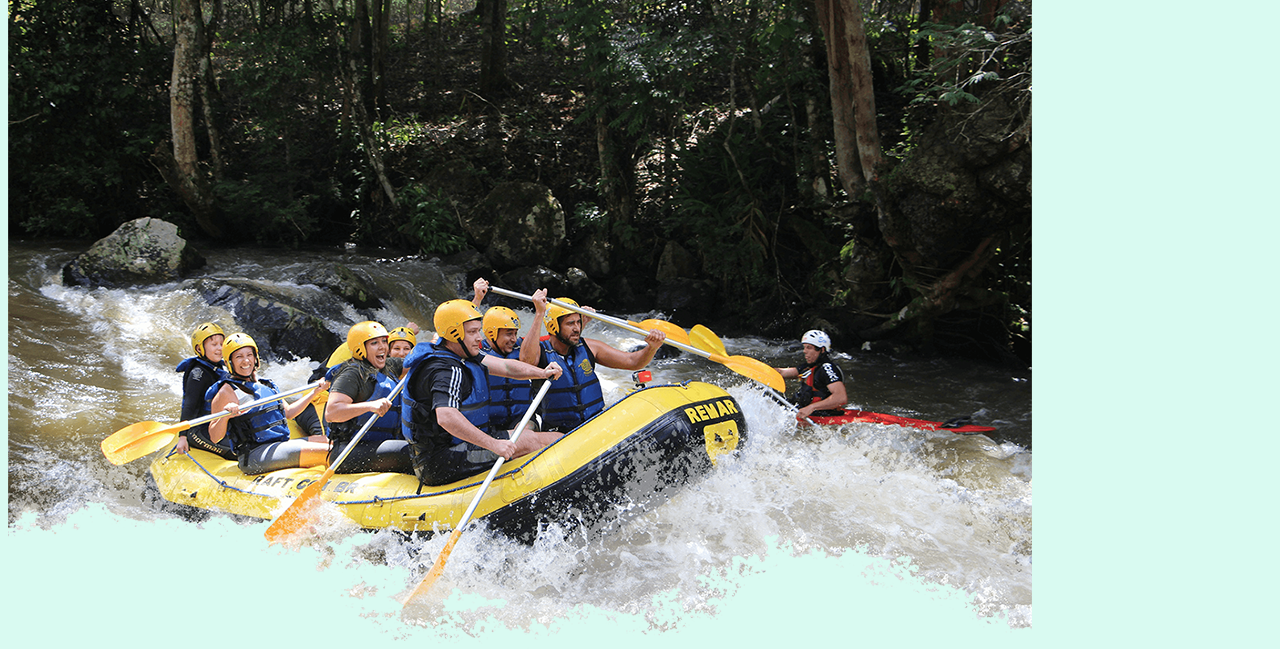
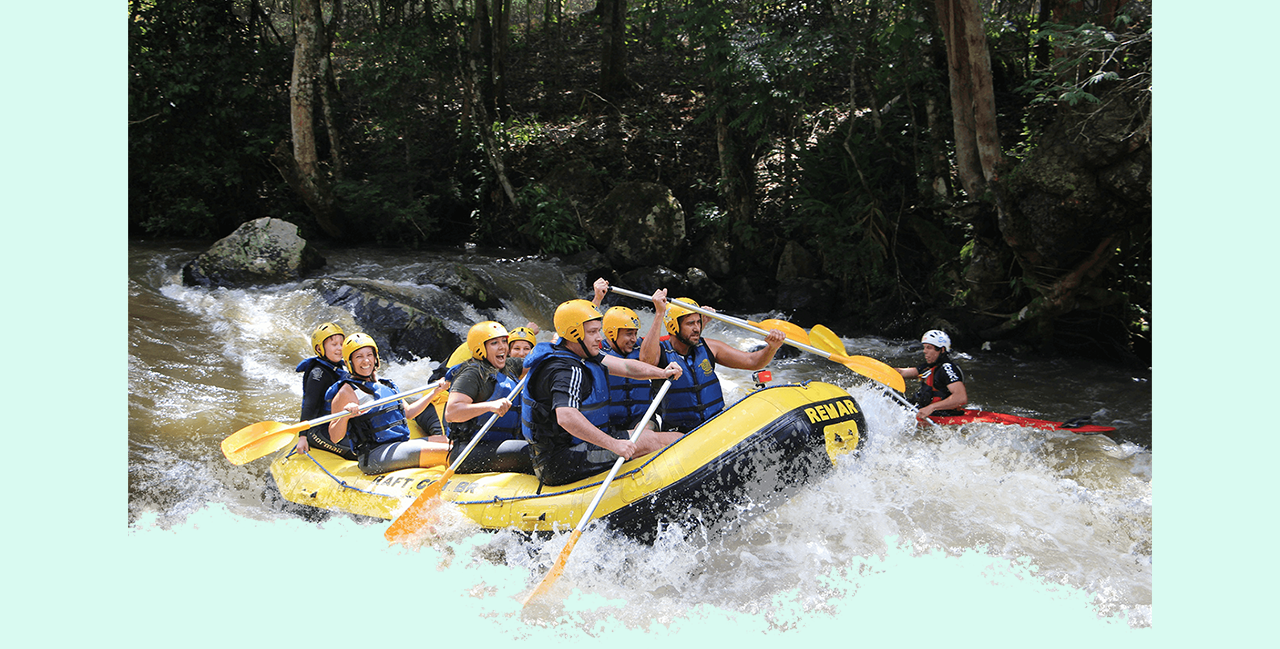
Before and after one commit to EthanMelton/wdd130, a plain HTML site: page wwr/index.html in a window 1280 px wide. Shown: the part 151-800 px from the top of the page. Drawn offline with Linux system fonts and the light colour scheme.

Commit message:
align image

```diff
--- a/wwr/styles/style.css
+++ b/wwr/styles/style.css
@@ -32,6 +32,10 @@ nav a:hover{
 
 .home-title {
     color:#F87D4F
+}
+
+#hero-box {
+    text-align: center;
 }
 
 #hero-msg h1 {
```
